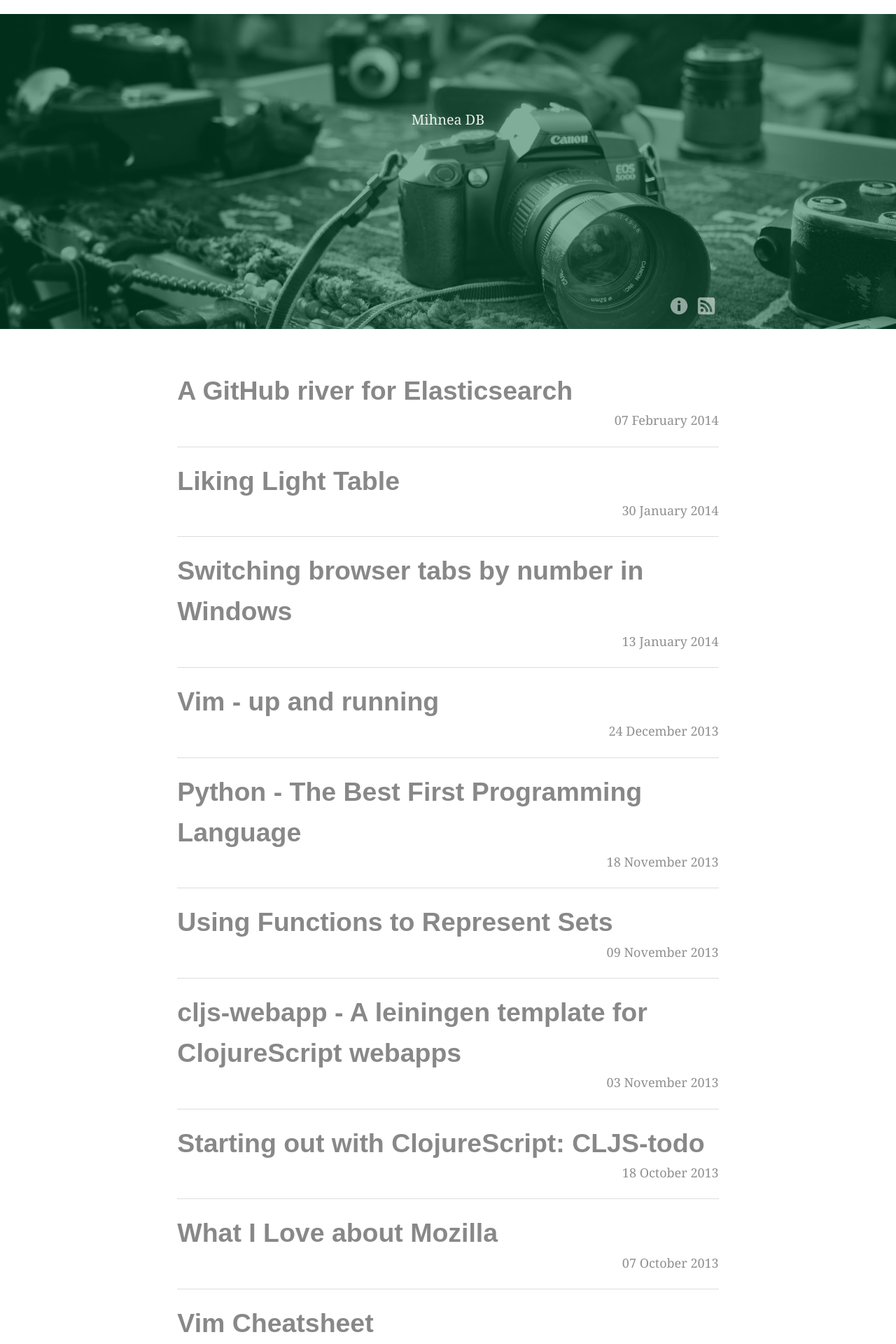
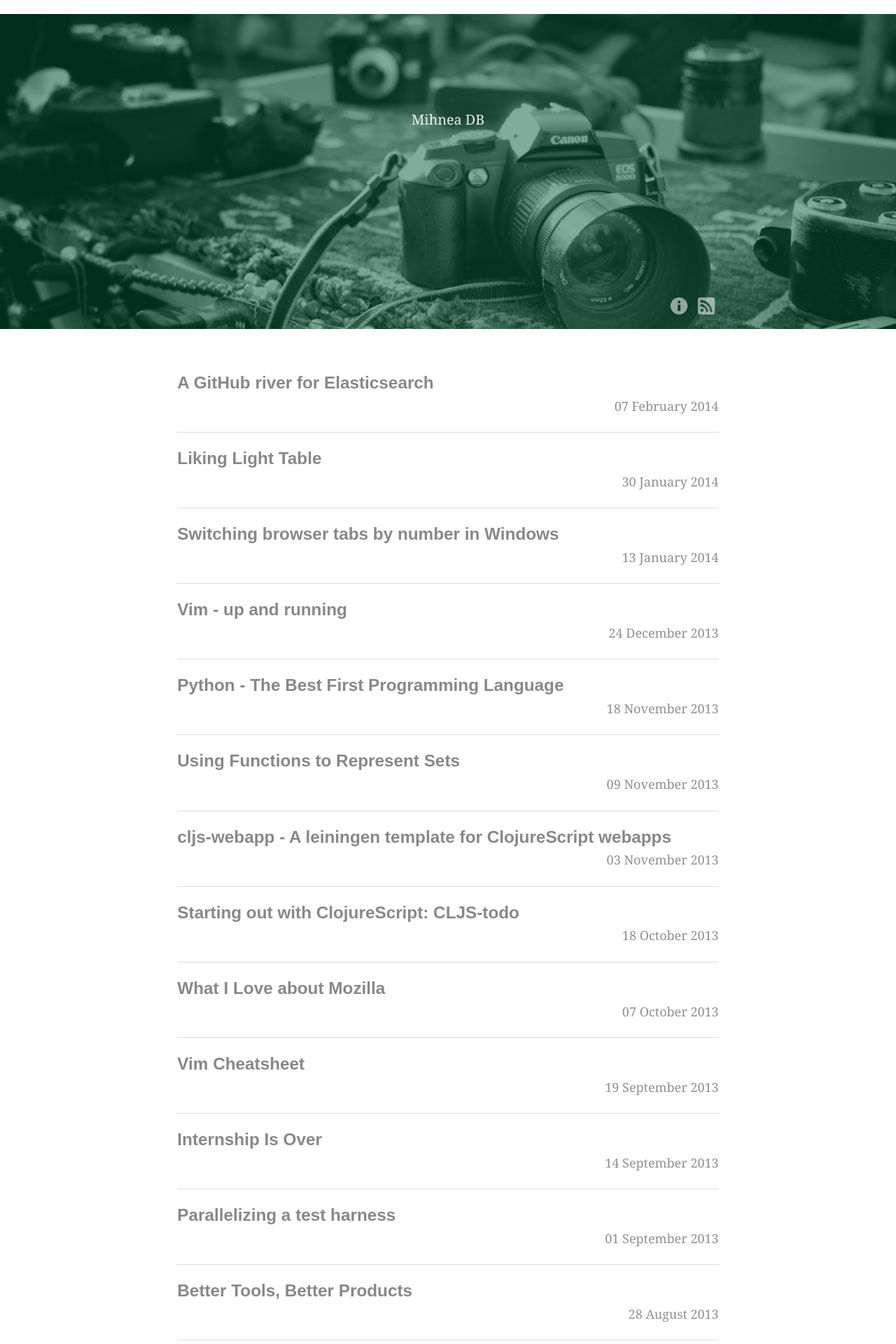
Before and after one commit to mihneadb/mihneadb.github.io, a Jekyll site: the page built from index.html, in a window 1280 px wide. Shown: the top 1920 px of the page at 70% size. Built offline with Jekyll 4.4.1, drawn with Linux system fonts in a browser that asks for light colours; Markdown is read by kramdown in place of the engine named in the settings.

Commit message:
Redo typography - smaller text.

```diff
--- a/css/site.css
+++ b/css/site.css
@@ -108,7 +108,7 @@ code {
     height: 60px; }
 
 .bigger-text {
-  font-size: 115%; }
+  font-size: 105%; }
 
 .post {
   text-align: justify; }
@@ -151,6 +151,9 @@ code {
 .archive li:last-of-type {
   border-bottom: none;
   margin-bottom: 3em; }
+
+.archive h2 {
+  font-size: 1.5em; }
 
 .highlight {
   font-size: medium; }
--- a/scss/site.scss
+++ b/scss/site.scss
@@ -151,7 +151,7 @@ code {
 }
 
 .bigger-text {
-    font-size: 115%;
+    font-size: 105%;
 }
 
 .post {
@@ -213,6 +213,10 @@ code {
 .archive li:last-of-type {
     border-bottom: none;
     margin-bottom: 3em;
+}
+
+.archive h2 {
+    font-size: 1.5em;
 }
 
 .highlight {
```
